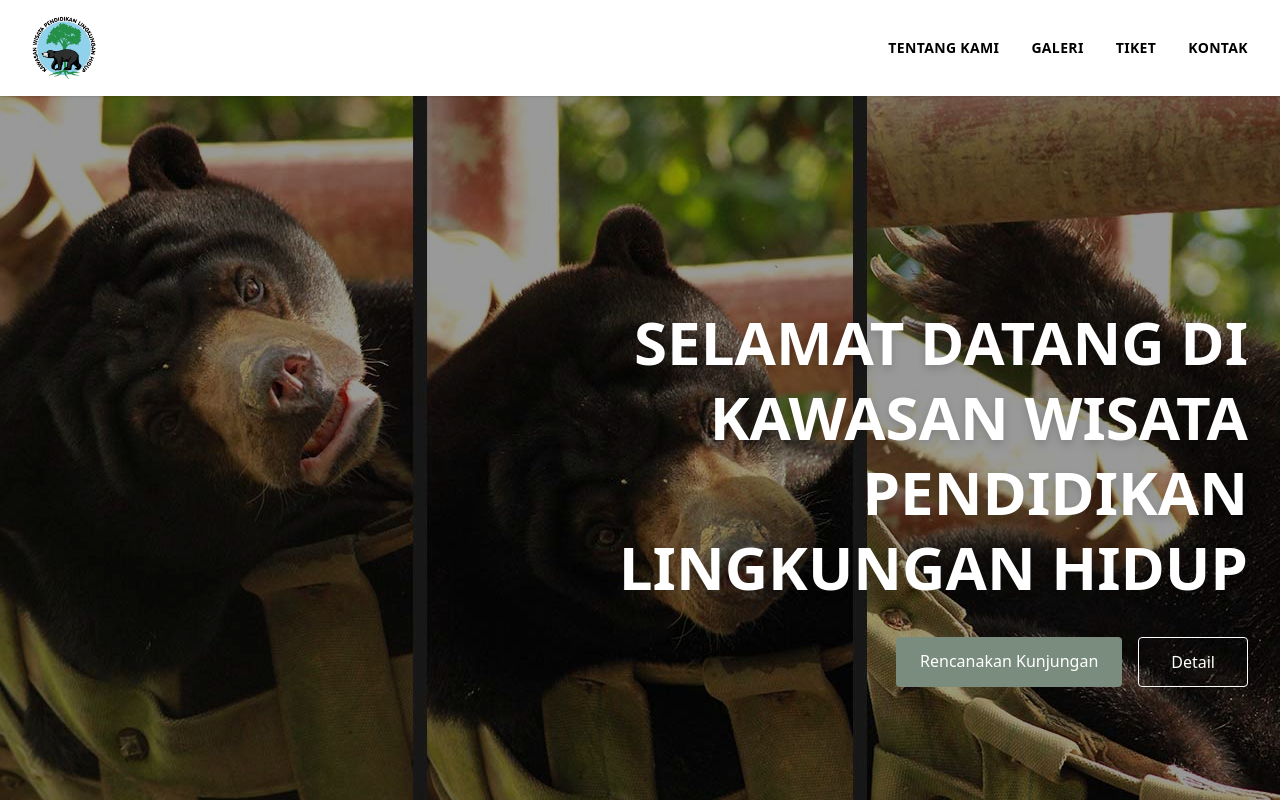
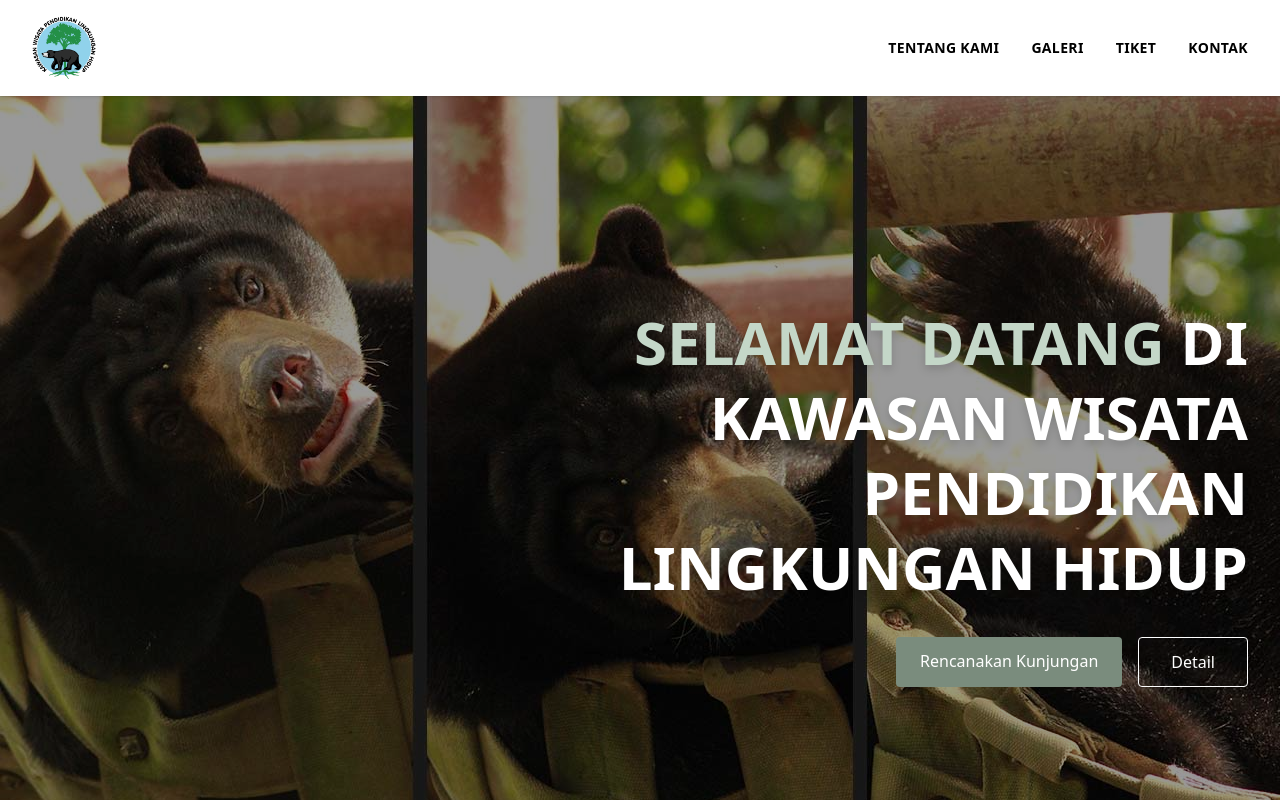
Before and after one commit to iniFaiz/KWLPH, a Vue app: page / in a window 1280 px wide. Shown: the top 800 px of the page. Built offline with nearby package versions, Linux system fonts and the light colour scheme.

Commit message:
Sticky navbar

```diff
--- a/src/App.vue
+++ b/src/App.vue
@@ -5,7 +5,7 @@ import FooterComp from './components/FooterComp.vue'
 </script>
 
 <template>
-  <header>
+  <header class="sticky top-0 z-50">
     <NavbarComp />
   </header>
 
--- a/src/components/NavbarComp.vue
+++ b/src/components/NavbarComp.vue
@@ -1,5 +1,5 @@
 <template>
-  <nav class="bg-white shadow-sm sticky top-0 z-50">
+  <nav class="bg-white shadow-sm">
     <div class="max-w-7xl mx-auto px-4 sm:px-6 lg:px-8">
       <div class="flex justify-between h-24">
         <!-- Logo Section -->
--- a/src/components/home/HeroSection.vue
+++ b/src/components/home/HeroSection.vue
@@ -14,7 +14,7 @@
       <h1
         class="text-white text-4xl md:text-6xl font-bold leading-tight max-w-2xl mb-8 drop-shadow-lg"
       >
-        SELAMAT DATANG DI<br />
+        <span class="text-[#C4D7C8]">SELAMAT DATANG</span> DI<br />
         KAWASAN WISATA<br />
         PENDIDIKAN<br />
         LINGKUNGAN HIDUP
```
